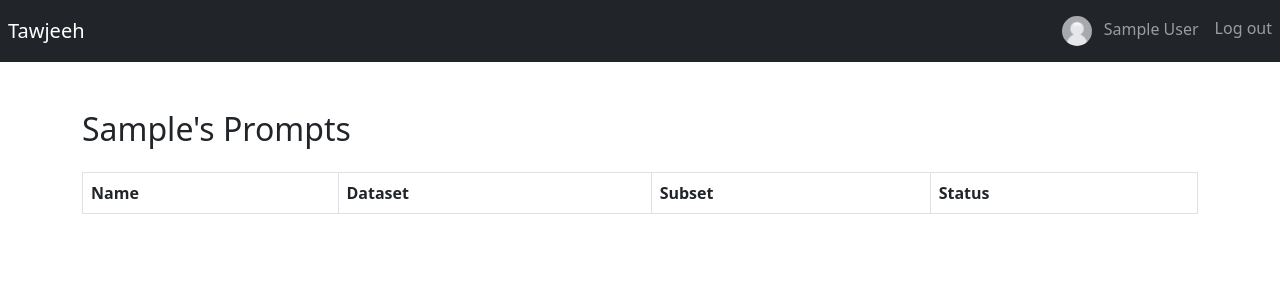
After one commit to MagedSaeed/PromptLab, a Django app: page /prompt/prompts-list in a window 1280 px wide. The commit adds this page. Shown: the top 300 px of the page. Run offline with Django 5.2, Linux system fonts and the light colour scheme; the visitor is signed in with stand-in values (Sample User, id 1); data that the repository does not hold is empty; some libraries are stand-ins or nearby versions.

Commit message:
allow user to see his created prompts

```diff
--- /dev/null
+++ b/tawjeeh/prompt/templates/prompt/user_prompts_list.html
@@ -0,0 +1,28 @@
+{% extends "base/base.html" %}
+{% block main_content %}
+
+    <div class="container mt-5">
+        <h2 class="mb-4">{{ request.user|title }}'s Prompts</h2>
+        <table class="table table-striped table-bordered">
+            <thead class="thead-dark">
+                <tr>
+                    <th>Name</th>
+                    <th>Dataset</th>
+                    <th>Subset</th>
+                    <th>Status</th>
+                </tr>
+            </thead>
+            <tbody>
+                {% for prompt in prompts %}
+                    <tr>
+                        <td><a href="{% url 'prompt:prompt_update' prompt.dataset.pk prompt.pk %}">{{ prompt.name }}</a></td>
+                        <td>{{ prompt.dataset }}</td>
+                        <td>{{ prompt.subset }}</td>
+                        <td>{{ prompt.status }}</td>
+                    </tr>
+                {% endfor %}
+            </tbody>
+        </table>
+    </div>
+
+{% endblock %}
--- a/tawjeeh/prompt/urls.py
+++ b/tawjeeh/prompt/urls.py
@@ -9,6 +9,7 @@ from prompt.views import (
     PromptReviewView,
     PromptUpdateView,
     TaskListView,
+    UserPromptsListView,
 )
 
 app_name = "prompt"
@@ -25,6 +26,11 @@ urlpatterns = [
         "dataset/<int:dataset_pk>/prompt/list",
         PromptListView.as_view(),
         name="prompt_list",
+    ),
+    path(
+        "prompts-list",
+        UserPromptsListView.as_view(),
+        name="user_prompts_list",
     ),
     path(
         "dataset/<int:dataset_pk>/prompt/<int:pk>/delete",
--- a/tawjeeh/prompt/views.py
+++ b/tawjeeh/prompt/views.py
@@ -308,6 +308,18 @@ class PromptListView(ListView):
         return context
 
 
+class UserPromptsListView(ListView):
+    model = Prompt
+    paginate_by = 10
+    context_object_name = "prompts"
+    template_name = "prompt/user_prompts_list.html"
+
+    def get_queryset(self):
+        queryset = super().get_queryset()
+        queryset = queryset.filter(created_by=self.request.user)
+        return queryset
+
+
 class DatasetDetailsView(LoginRequiredMixin, View):
     def get(self, request, dataset_pk, *args, **kwargs):
         dataset = get_object_or_404(Dataset, pk=dataset_pk)
--- a/tawjeeh/templates/base/header.html
+++ b/tawjeeh/templates/base/header.html
@@ -9,7 +9,7 @@
             <ul class="navbar-nav ms-auto">
                 {% if user.is_authenticated %}
                     <li class="nav-item">
-                        <a class="nav-link">
+                        <a href="{% url 'prompt:user_prompts_list' %}" class="nav-link" title="view my prompts">
                             {% if user.socialaccount_set.exists %}
                                 {% with account=user.socialaccount_set.all.0 %}
                                     <img src="{{ account.get_avatar_url }}" alt="{{ user.username }}" class="rounded-circle mx-2" width="30" height="30">
```
